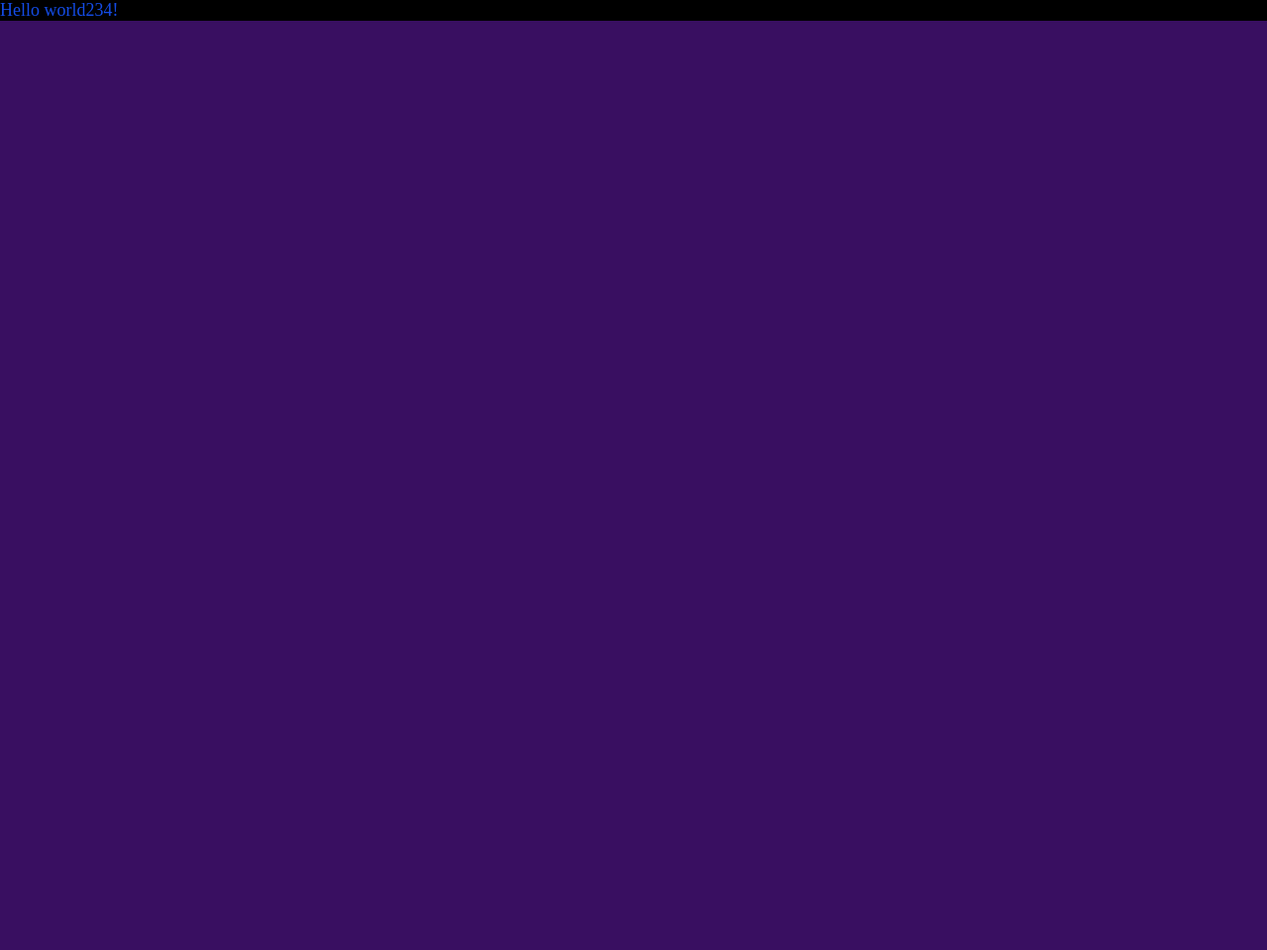
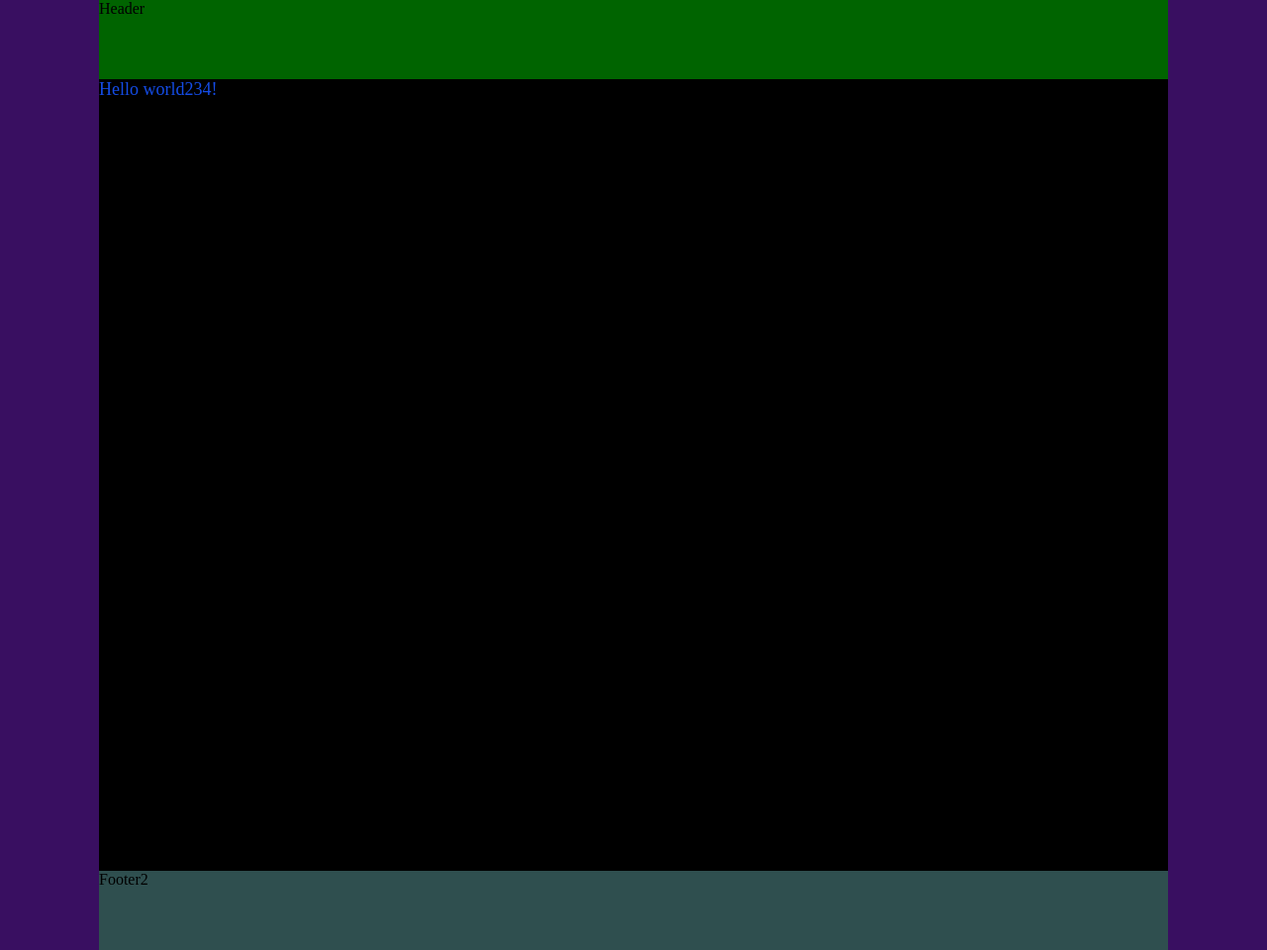
Before and after one commit to JackGraymer/Restaurant-Page-TOP, a website built with webpack: page src/template.html in a window 1280 px wide. Shown: the whole page at 99% size. Before the commit the page ends 800 px from the top, so only its background shows below. Built offline with nearby package versions, Linux system fonts and the light colour scheme.

Commit message:
Basic layout and size of webpage

```diff
--- /dev/null
+++ b/src/home.js
@@ -0,0 +1,3 @@
+export default function printMe() {
+  console.log(`I get called from home.js`)
+  }
--- a/src/index.js
+++ b/src/index.js
@@ -1,4 +1,4 @@
 import './style.css'
-import printMe from './welcome';
+import printMe from './home';
 
 printMe();
--- a/src/style.css
+++ b/src/style.css
@@ -7,9 +7,28 @@ body{
     width: 100vw;
     height: 100vh;
     background-color: rgb(57, 15, 97);
+    display: flex;
+    justify-content: center;
 }
+
+#container{
+    background-color: rgb(82, 21, 21);
+    height: 100%;
+    width: clamp(800px, 1080px, 1200px);
+    display: grid;
+    grid-template-rows: 5em minmax(800px, auto) 5em;
+}
+
+#header{
+    background-color: darkgreen;
+}
+
 #content{
     color: rgb(20, 76, 230);
     background-color: black;
     font-size: large;
 }
+
+#footer{
+    background-color: darkslategray;
+}
--- a/src/template.html
+++ b/src/template.html
@@ -2,11 +2,15 @@
 <html>
   <head>
     <meta charset="utf-8">
-    <link rel="icon" href="./restaurant.png" type="image/x-icon">
+    <link rel="icon" href="../src/img/restaurant.png" type="image/x-icon">
     <title>Restaurant Page</title>
     <meta name="viewport" content="width=device-width, initial-scale=1">
   </head>
   <body>
-    <div id="content">Hello world234!</div>
+    <div id="container">
+      <div id="header">Header</div>
+      <div id="content">Hello world234!</div>
+      <div id="footer">Footer2</div>
+    </div>
   </body>
 </html>
--- a/src/welcome.js
+++ /dev/null
@@ -1,3 +0,0 @@
-export default function printMe() {
-    console.log('I get called from welcome2.js!');
-  }
```
Also changed, not shown: dist/bundle.js, dist/index.html.
